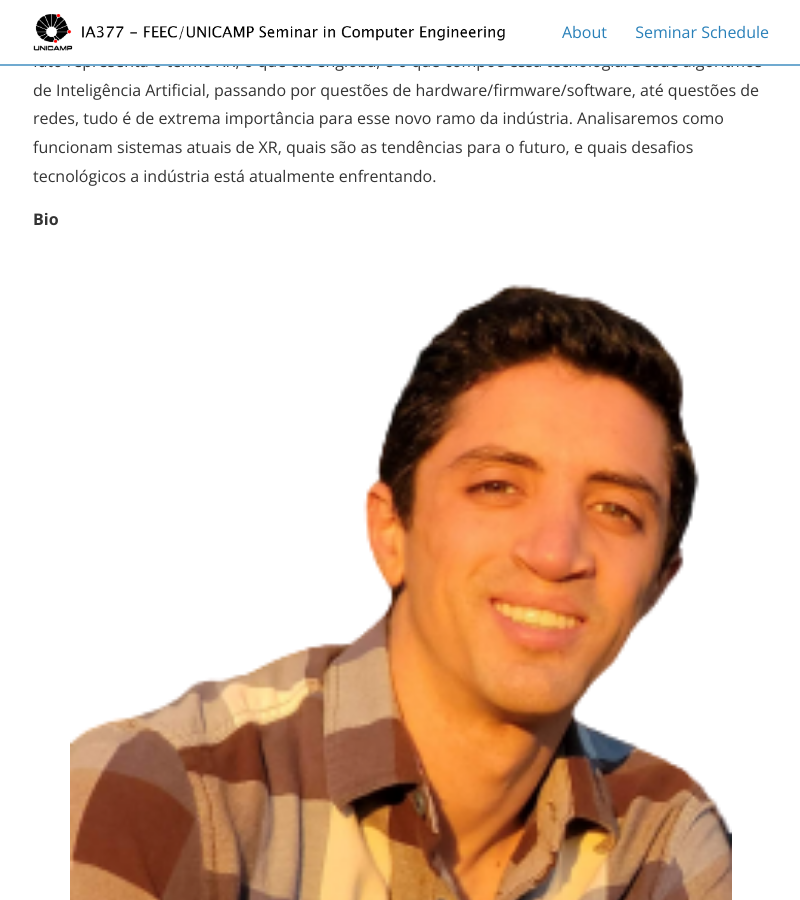
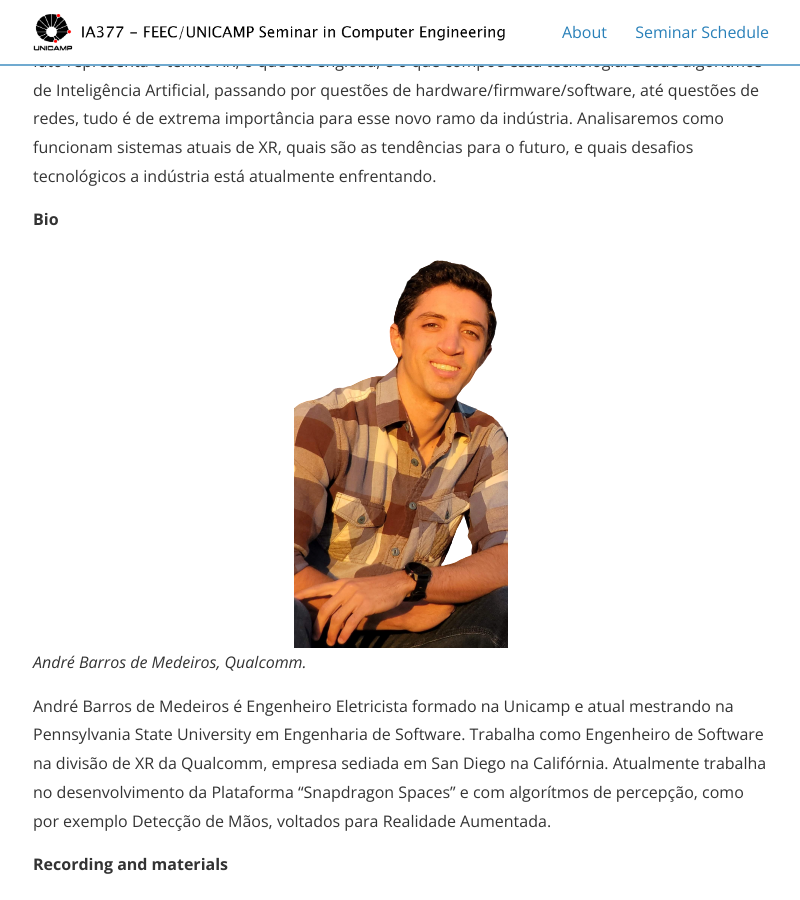
Before and after one commit to ia377-feec-unicamp/ia377-feec-unicamp.github.io, a Jekyll site: the page built from _posts/2023-04-27-XR-qualcomm.md, in a window 1280 px wide and 900 px high, scrolled down 367 px. Shown: the whole window, without its empty margins (239-1039 px from the left). Built offline with Jekyll 4.4.1, drawn with Linux system fonts in a browser that asks for light colours; nearby versions of some CDN libraries.

Commit message:
Update 2023-04-27-XR-qualcomm.md

```diff
--- a/_posts/2023-04-27-XR-qualcomm.md
+++ b/_posts/2023-04-27-XR-qualcomm.md
@@ -14,7 +14,7 @@ Muitos já ouviram falar em “XR” ou Realidade Estendida. Nesse seminário, e
 
 **Bio**
 
-<img alt="André Barros de Medeiros Foto bio" src="https://github.com/ia377-feec-unicamp/ia377-feec-unicamp.github.io/blob/main/pictures/andre2.png?raw=true"  >
+<img alt="André Barros de Medeiros Foto bio" src="https://github.com/ia377-feec-unicamp/ia377-feec-unicamp.github.io/blob/main/pictures/andre2.png?raw=true" style="width: 214px; height: 400px;"  >
 *André Barros de Medeiros, Qualcomm.*
 
 André Barros de Medeiros é Engenheiro Eletricista formado na Unicamp e atual mestrando na Pennsylvania State University em Engenharia de Software. Trabalha como Engenheiro de Software na divisão de XR da Qualcomm, empresa sediada em San Diego na Califórnia. Atualmente trabalha no desenvolvimento da Plataforma “Snapdragon Spaces” e com algorítmos de percepção, como por exemplo Detecção de Mãos, voltados para Realidade Aumentada.
```
